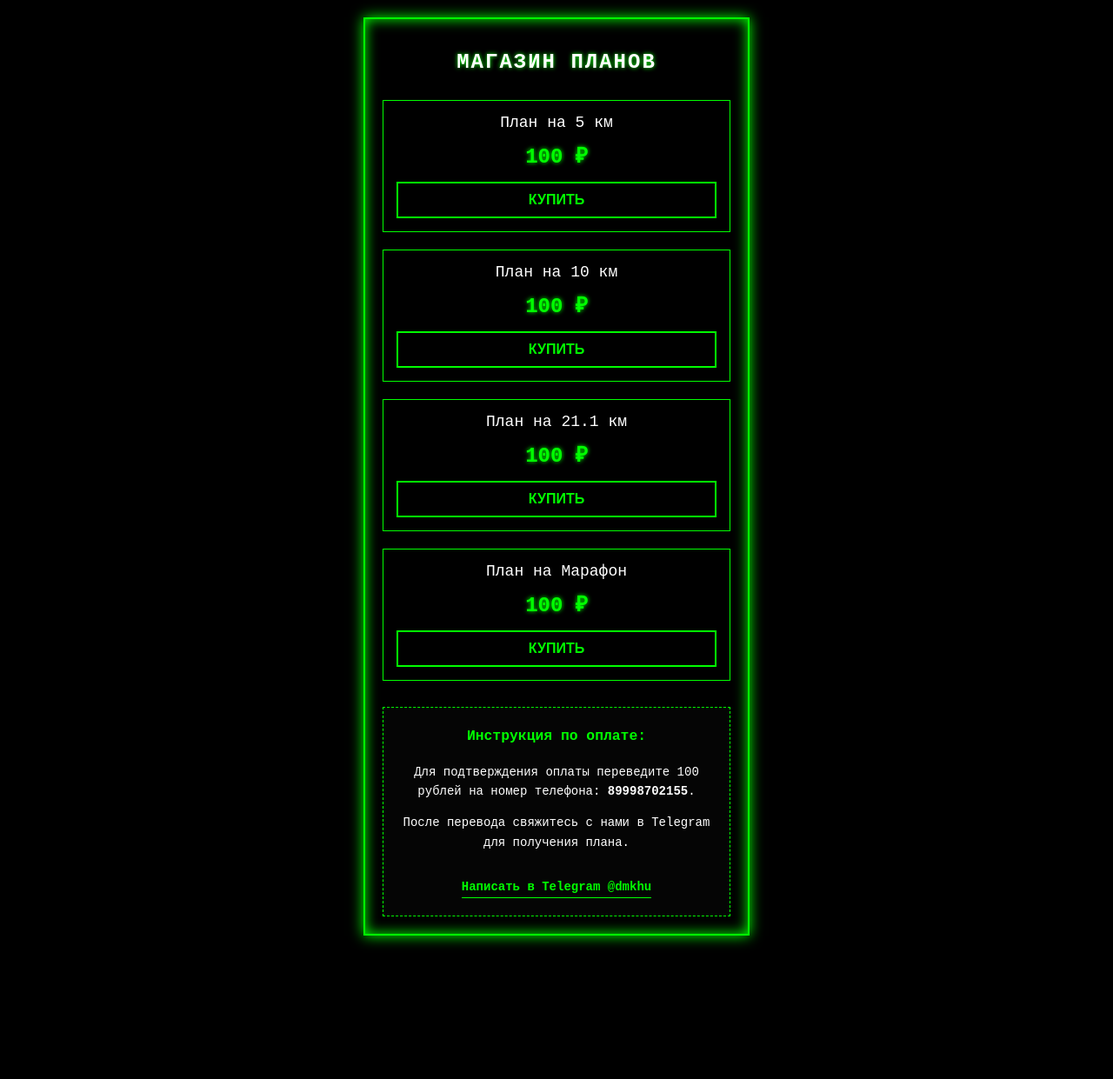
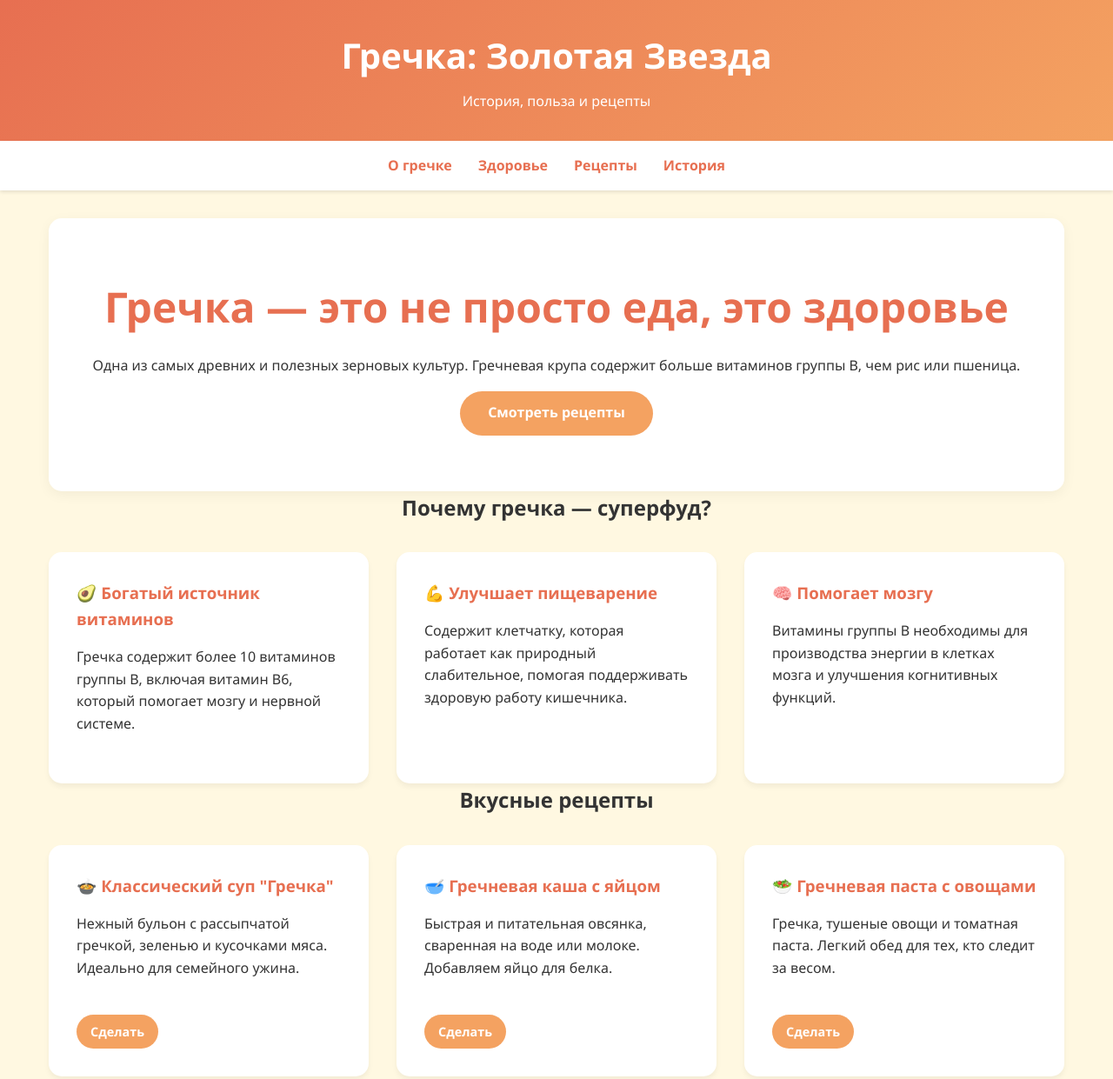
Before and after one commit to dmkhu/testAI, a plain HTML site: page index.html in a window 1280 px wide. Shown: the top 1241 px of the page at 87% size. Before the commit the page ends 1096 px from the top, so only its background shows below. Drawn offline with Linux system fonts and the light colour scheme.

Commit message:
Deploy index.html via Python API

```diff
--- a/index.html
+++ b/index.html
@@ -3,175 +3,277 @@
 <head>
     <meta charset="UTF-8">
     <meta name="viewport" content="width=device-width, initial-scale=1.0">
-    <title>Магазин планов на забег</title>
+    <title>Гречка: Золотая Звезда</title>
     <style>
-        body {
-            background-color: #000;
-            color: #fff;
-            font-family: 'Courier New', Courier, monospace;
-            margin: 0;
-            padding: 20px;
-            display: flex;
-            justify-content: center;
-            align-items: center;
-            min-height: 100vh;
+        :root {
+            --primary-color: #f4a261;
+            --secondary-color: #e76f51;
+            --bg-color: #fff8e1;
+            --text-color: #333;
+            --card-bg: #ffffff;
         }
 
-        .container {
-            width: 100%;
-            max-width: 400px;
-            padding: 20px;
-            border: 2px solid #0f0;
-            background-color: #000;
-            box-shadow: 0 0 15px #0f0, inset 0 0 15px #0f0;
-            text-align: center;
+        * {
+            margin: 0;
+            padding: 0;
+            box-sizing: border-box;
         }
 
-        h1 {
-            font-size: 24px;
-            margin-bottom: 30px;
-            text-transform: uppercase;
-            letter-spacing: 2px;
-            text-shadow: 0 0 5px #0f0;
-        }
-
-        .product-card {
-            background-color: #000;
-            border: 1px solid #0f0;
-            margin-bottom: 20px;
-            padding: 15px;
-            transition: all 0.3s ease;
-            position: relative;
-        }
-
-        .product-card:hover {
-            background-color: #001100;
-            box-shadow: 0 0 20px #0f0, inset 0 0 10px #0f0;
-            transform: scale(1.02);
-        }
-
-        .product-title {
-            font-size: 18px;
-            margin-bottom: 10px;
-            color: #fff;
-        }
-
-        .product-price {
-            font-size: 24px;
-            font-weight: bold;
-            color: #0f0;
-            text-shadow: 0 0 5px #0f0;
-            margin-bottom: 15px;
-        }
-
-        .btn-buy {
-            background-color: transparent;
-            border: 2px solid #0f0;
-            color: #0f0;
-            padding: 10px 20px;
-            font-size: 16px;
-            cursor: pointer;
-            text-transform: uppercase;
-            font-weight: bold;
-            transition: all 0.3s ease;
-            width: 100%;
-        }
-
-        .btn-buy:hover {
-            background-color: #0f0;
-            color: #000;
-            box-shadow: 0 0 15px #0f0, inset 0 0 10px #0f0;
-        }
-
-        .payment-instruction {
-            margin-top: 30px;
-            padding: 20px;
-            border: 1px dashed #0f0;
-            background-color: #050505;
-            font-size: 14px;
+        body {
+            font-family: 'Segoe UI', Tahoma, Geneva, Verdana, sans-serif;
+            background-color: var(--bg-color);
+            color: var(--text-color);
             line-height: 1.6;
         }
 
-        .payment-instruction h3 {
-            color: #0f0;
-            margin-top: 0;
+        header {
+            background: linear-gradient(135deg, var(--secondary-color), var(--primary-color));
+            color: white;
+            padding: 2rem 1rem;
+            text-align: center;
+            box-shadow: 0 4px 6px rgba(0,0,0,0.1);
         }
 
-        .telegram-link {
-            display: inline-block;
-            margin-top: 15px;
-            color: #0f0;
+        header h1 {
+            font-size: 2.5rem;
+            margin-bottom: 0.5rem;
+        }
+
+        nav {
+            background-color: #fff;
+            position: sticky;
+            top: 0;
+            z-index: 100;
+            box-shadow: 0 2px 4px rgba(0,0,0,0.1);
+        }
+
+        nav ul {
+            display: flex;
+            justify-content: center;
+            list-style: none;
+            padding: 1rem;
+            flex-wrap: wrap;
+        }
+
+        nav li {
+            margin: 0 15px;
+        }
+
+        nav a {
+            color: var(--secondary-color);
             text-decoration: none;
             font-weight: bold;
-            border-bottom: 1px solid #0f0;
+            transition: color 0.3s;
         }
 
-        .telegram-link:hover {
-            background-color: #0f0;
-            color: #000;
+        nav a:hover {
+            color: #d84315;
         }
 
-        @media (max-width: 480px) {
-            .container {
-                border-width: 1px;
-            }
+        main {
+            max-width: 1200px;
+            margin: 0 auto;
+            padding: 2rem 1rem;
+        }
+
+        .hero {
+            text-align: center;
+            padding: 4rem 1rem;
+            background-color: white;
+            border-radius: 15px;
+            box-shadow: 0 4px 15px rgba(0,0,0,0.05);
+        }
+
+        .hero h2 {
+            font-size: 3rem;
+            color: var(--secondary-color);
+            margin-bottom: 1rem;
+        }
+
+        .btn {
+            display: inline-block;
+            background-color: var(--primary-color);
+            color: white;
+            padding: 0.8rem 2rem;
+            border-radius: 30px;
+            text-decoration: none;
+            font-weight: bold;
+            transition: transform 0.2s, box-shadow 0.2s;
+            margin-top: 1rem;
+        }
+
+        .btn:hover {
+            transform: translateY(-2px);
+            box-shadow: 0 4px 8px rgba(0,0,0,0.2);
+            background-color: #e76f51;
+        }
+
+        .grid {
+            display: grid;
+            grid-template-columns: repeat(auto-fit, minmax(300px, 1fr));
+            gap: 2rem;
+            margin-top: 2rem;
+        }
+
+        .card {
+            background-color: var(--card-bg);
+            border-radius: 15px;
+            padding: 2rem;
+            box-shadow: 0 4px 6px rgba(0,0,0,0.05);
+            transition: transform 0.3s;
+        }
+
+        .card:hover {
+            transform: translateY(-5px);
+        }
+
+        .card h3 {
+            color: var(--secondary-color);
+            margin-bottom: 1rem;
+        }
+
+        .card p {
+            margin-bottom: 1.5rem;
+        }
+
+        .stats {
+            display: flex;
+            justify-content: space-around;
+            text-align: center;
+            margin-top: 2rem;
+            background-color: #fff8e1;
+            padding: 1.5rem;
+            border-radius: 10px;
+        }
+
+        .stat-item h4 {
+            font-size: 2rem;
+            color: var(--primary-color);
+        }
+
+        footer {
+            background-color: #333;
+            color: white;
+            text-align: center;
+            padding: 2rem;
+            margin-top: 3rem;
+        }
+
+        @media (max-width: 768px) {
+            header h1 { font-size: 2rem; }
+            .stats { flex-direction: column; gap: 1rem; }
         }
     </style>
 </head>
 <body>
 
-<div class="container">
-    <h1>Магазин Планов</h1>
+<header>
+    <h1>Гречка: Золотая Звезда</h1>
+    <p>История, польза и рецепты</p>
+</header>
 
-    <div class="product-card">
-        <div class="product-title">План на 5 км</div>
-        <div class="product-price">100 ₽</div>
-        <button class="btn-buy" onclick="showInstruction()">Купить</button>
-    </div>
+<nav>
+    <ul>
+        <li><a href="#about">О гречке</a></li>
+        <li><a href="#benefits">Здоровье</a></li>
+        <li><a href="#recipes">Рецепты</a></li>
+        <li><a href="#history">История</a></li>
+    </ul>
+</nav>
 
-    <div class="product-card">
-        <div class="product-title">План на 10 км</div>
-        <div class="product-price">100 ₽</div>
-        <button class="btn-buy" onclick="showInstruction()">Купить</button>
-    </div>
+<main>
+    <section id="about" class="hero">
+        <h2>Гречка — это не просто еда, это здоровье</h2>
+        <p>Одна из самых древних и полезных зерновых культур. Гречневая крупа содержит больше витаминов группы B, чем рис или пшеница.</p>
+        <a href="#recipes" class="btn">Смотреть рецепты</a>
+    </section>
 
-    <div class="product-card">
-        <div class="product-title">План на 21.1 км</div>
-        <div class="product-price">100 ₽</div>
-        <button class="btn-buy" onclick="showInstruction()">Купить</button>
-    </div>
+    <section id="benefits">
+        <h2 style="text-align: center; margin-bottom: 2rem;">Почему гречка — суперфуд?</h2>
+        <div class="grid">
+            <div class="card">
+                <h3>🥑 Богатый источник витаминов</h3>
+                <p>Гречка содержит более 10 витаминов группы B, включая витамин B6, который помогает мозгу и нервной системе.</p>
+            </div>
+            <div class="card">
+                <h3>💪 Улучшает пищеварение</h3>
+                <p>Содержит клетчатку, которая работает как природный слабительное, помогая поддерживать здоровую работу кишечника.</p>
+            </div>
+            <div class="card">
+                <h3>🧠 Помогает мозгу</h3>
+                <p>Витамины группы B необходимы для производства энергии в клетках мозга и улучшения когнитивных функций.</p>
+            </div>
+        </div>
+    </section>
 
-    <div class="product-card">
-        <div class="product-title">План на Марафон</div>
-        <div class="product-price">100 ₽</div>
-        <button class="btn-buy" onclick="showInstruction()">Купить</button>
-    </div>
+    <section id="recipes">
+        <h2 style="text-align: center; margin-bottom: 2rem;">Вкусные рецепты</h2>
+        <div class="grid">
+            <div class="card">
+                <h3>🍲 Классический суп "Гречка"</h3>
+                <p>Нежный бульон с рассыпчатой гречкой, зеленью и кусочками мяса. Идеально для семейного ужина.</p>
+                <a href="#" class="btn" style="font-size: 0.9rem; padding: 0.5rem 1rem;">Сделать</a>
+            </div>
+            <div class="card">
+                <h3>🥣 Гречневая каша с яйцом</h3>
+                <p>Быстрая и питательная овсянка, сваренная на воде или молоке. Добавляем яйцо для белка.</p>
+                <a href="#" class="btn" style="font-size: 0.9rem; padding: 0.5rem 1rem;">Сделать</a>
+            </div>
+            <div class="card">
+                <h3>🥗 Гречневая паста с овощами</h3>
+                <p>Гречка, тушеные овощи и томатная паста. Легкий обед для тех, кто следит за весом.</p>
+                <a href="#" class="btn" style="font-size: 0.9rem; padding: 0.5rem 1rem;">Сделать</a>
+            </div>
+        </div>
+    </section>
 
-    <div class="payment-instruction">
-        <h3>Инструкция по оплате:</h3>
-        <p>Для подтверждения оплаты переведите 100 рублей на номер телефона: <strong>89998702155</strong>.</p>
-        <p>После перевода свяжитесь с нами в Telegram для получения плана.</p>
-        <a href="https://t.me/dmkhu" class="telegram-link">Написать в Telegram @dmkhu</a>
-    </div>
-</div>
+    <section id="history">
+        <h2 style="text-align: center; margin-bottom: 2rem;">История гречки</h2>
+        <p style="text-align: center; max-width: 800px; margin: 0 auto;">
+            Гречка была известна еще в Древней Греции и Египте. Название происходит от слова "грек" (греческий).
+            В древности её называли «Золотая Звезда» из-за золотистого цвета зерен.
+            Она была основным продуктом питания для многих народов, включая римлян и персов.
+        </p>
+    </section>
+</main>
+
+<footer>
+    <p>&copy; 2023 Сайт про гречку. Сделано с любовью к зерну.</p>
+</footer>
 
 <script>
-    function showInstruction() {
-        const instruction = document.querySelector('.payment-instruction');
-        instruction.style.display = 'block';
+    document.addEventListener('DOMContentLoaded', () => {
+        // Плавная прокрутка для якорных ссылок
+        document.querySelectorAll('a[href^="#"]').forEach(anchor => {
+            anchor.addEventListener('click', function (e) {
+                e.preventDefault();
+                document.querySelector(this.getAttribute('href')).scrollIntoView({
+                    behavior: 'smooth'
+                });
+            });
+        });
 
-        // Анимация появления
-        instruction.animate([
-            { opacity: 0, transform: 'translateY(10px)' },
-            { opacity: 1, transform: 'translateY(0)' }
-        ], { duration: 300 });
+        // Простая анимация появления карточек при скролле
+        const observerOptions = {
+            threshold: 0.1
+        };
 
-        // Скрываем кнопку покупки после нажатия (опционально)
-        const buttons = document.querySelectorAll('.btn-buy');
-        buttons.forEach(btn => {
-            btn.style.display = 'none';
+        const observer = new IntersectionObserver((entries) => {
+            entries.forEach(entry => {
+                if (entry.isIntersecting) {
+                    entry.target.style.opacity = '1';
+                    entry.target.style.transform = 'translateY(0)';
+                }
+            });
+        }, observerOptions);
+
+        document.querySelectorAll('.card').forEach(card => {
+            card.style.opacity = '0';
+            card.style.transform = 'translateY(20px)';
+            card.style.transition = 'all 0.6s ease-out';
+            observer.observe(card);
         });
-    }
+    });
 </script>
 
 </body>
```
